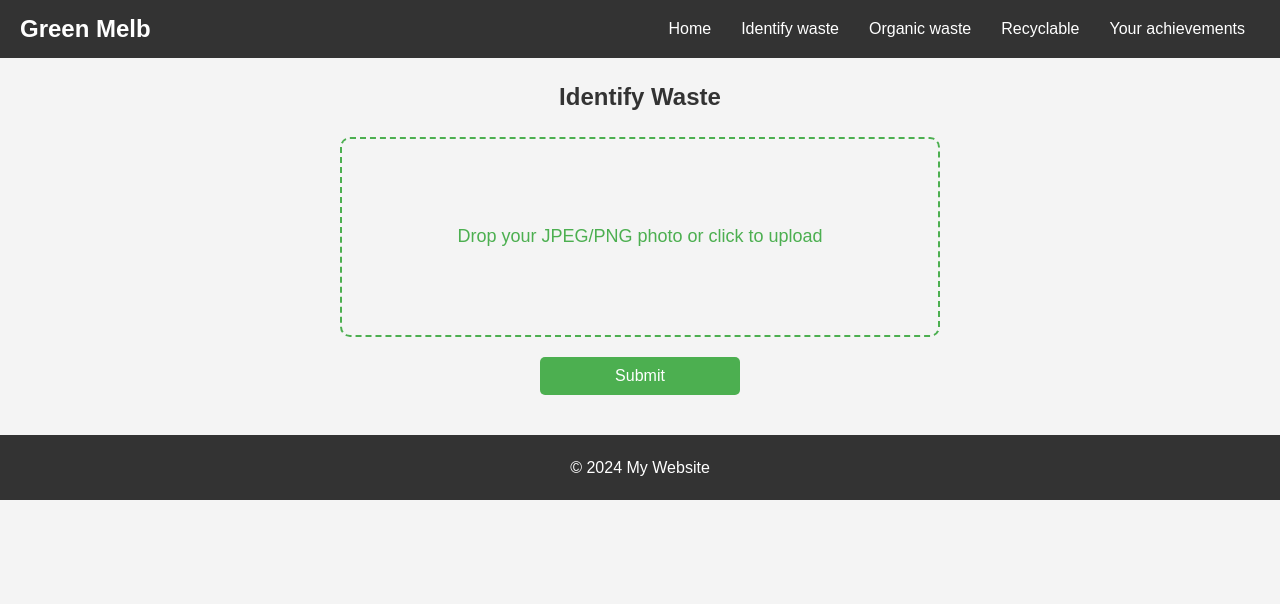
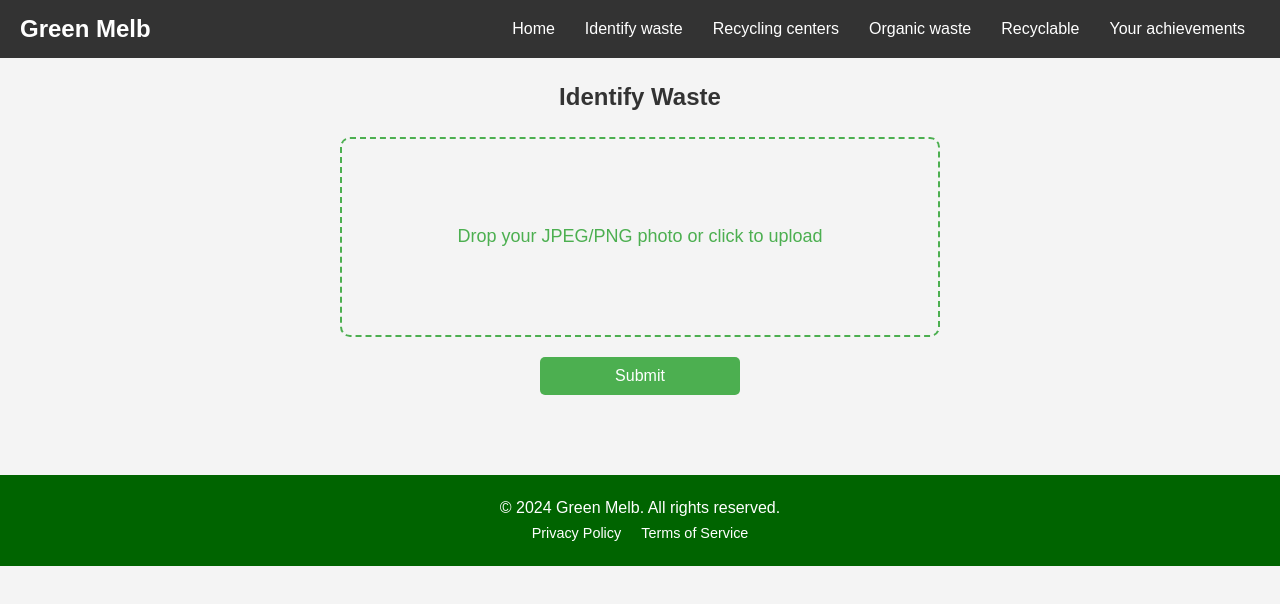
Before and after one commit to aram0057/IE-project, a React (Create React App) app in the folder GreenMelb/GreenMelb/frontend (React)/: page /IdentifyWaste in a window 1280 px wide. Shown: the top 604 px of the page. Built offline with nearby package versions, Linux system fonts and the light colour scheme.

Commit message:
Added home page and buttons to map page

```diff
--- a/GreenMelb/GreenMelb/frontend (React)/src/App.js
+++ b/GreenMelb/GreenMelb/frontend (React)/src/App.js
@@ -6,6 +6,7 @@ import Recyclable from "./Recyclable.tsx";
 import Achievements from "./Achievements.tsx";
 import NoPage from "./NoPage.tsx";
 import IdentifyWaste from "./IdentifyWaste.tsx";
+import MapPage from "./MapPage.tsx";
 
 export default function App() {
   return (
@@ -18,6 +19,7 @@ export default function App() {
             <Route path="/recyclable" element={<Recyclable />} />
             <Route path="/achievements" element={<Achievements />} />
             <Route path="/IdentifyWaste" element={<IdentifyWaste />} />
+            <Route path="/MapPage" element={<MapPage />} />
             <Route path="*" element={<NoPage />} />{" "}
             {/* Handles undefined routes */}
           </Routes>
--- a/GreenMelb/GreenMelb/frontend (React)/src/Header.tsx
+++ b/GreenMelb/GreenMelb/frontend (React)/src/Header.tsx
@@ -15,6 +15,9 @@ const Header: React.FC = () => {
             <a href="/IdentifyWaste">Identify waste </a>
           </li>
           <li>
+            <a href="/MapPage">Recycling centers </a>
+          </li>
+          <li>
             <a href="/OrganicWaste">Organic waste</a>
           </li>
           <li>
--- a/GreenMelb/GreenMelb/frontend (React)/src/IdentifyWaste.tsx
+++ b/GreenMelb/GreenMelb/frontend (React)/src/IdentifyWaste.tsx
@@ -107,7 +107,13 @@ const IdentifyWaste: React.FC = () => {
         </form>
       </div>
 
-      <Footer />
+      <footer className="footer">
+                <p>&copy; 2024 Green Melb. All rights reserved.</p>
+                <nav>
+                    <a href="/privacy-policy">Privacy Policy</a>
+                    <a href="/terms-of-service">Terms of Service</a>
+                </nav>
+            </footer>
     </>
   );
 };
--- a/GreenMelb/GreenMelb/frontend (React)/src/MapPage.tsx
+++ b/GreenMelb/GreenMelb/frontend (React)/src/MapPage.tsx
@@ -68,7 +68,13 @@ const MapPage: React.FC = () => {
         <p>You selected: {selectedOptionPostcode}</p>
       </div>
 
-      <Footer />
+      <footer className="footer">
+                <p>&copy; 2024 Green Melb. All rights reserved.</p>
+                <nav>
+                    <a href="/privacy-policy">Privacy Policy</a>
+                    <a href="/terms-of-service">Terms of Service</a>
+                </nav>
+            </footer>
     </div>
   );
 };
--- a/GreenMelb/GreenMelb/frontend (React)/src/NoPage.tsx
+++ b/GreenMelb/GreenMelb/frontend (React)/src/NoPage.tsx
@@ -7,6 +7,14 @@ const NoPage: React.FC = () => {
       <Header />
       <h2>Error 404 page not found</h2>
       <p>go back to home and try again</p>
+
+      <footer className="footer">
+                <p>&copy; 2024 Green Melb. All rights reserved.</p>
+                <nav>
+                    <a href="/privacy-policy">Privacy Policy</a>
+                    <a href="/terms-of-service">Terms of Service</a>
+                </nav>
+            </footer>
     </div>
   );
 };
--- a/GreenMelb/GreenMelb/frontend (React)/src/OrganicWaste.tsx
+++ b/GreenMelb/GreenMelb/frontend (React)/src/OrganicWaste.tsx
@@ -7,6 +7,14 @@ const OrganicWaste: React.FC = () => {
       <Header />
       <h2>Organic waste </h2>
       <p>This page shows info on organic waste </p>
+
+      <footer className="footer">
+                <p>&copy; 2024 Green Melb. All rights reserved.</p>
+                <nav>
+                    <a href="/privacy-policy">Privacy Policy</a>
+                    <a href="/terms-of-service">Terms of Service</a>
+                </nav>
+            </footer>
     </div>
   );
 };
--- a/GreenMelb/GreenMelb/frontend (React)/src/Recyclable.tsx
+++ b/GreenMelb/GreenMelb/frontend (React)/src/Recyclable.tsx
@@ -7,6 +7,14 @@ const Recyclable: React.FC = () => {
       <Header />
       <h2>Recyclable waste </h2>
       <p>This page shows info on Recyclable waste </p>
+
+      <footer className="footer">
+                <p>&copy; 2024 Green Melb. All rights reserved.</p>
+                <nav>
+                    <a href="/privacy-policy">Privacy Policy</a>
+                    <a href="/terms-of-service">Terms of Service</a>
+                </nav>
+            </footer>
     </div>
   );
 };
```
